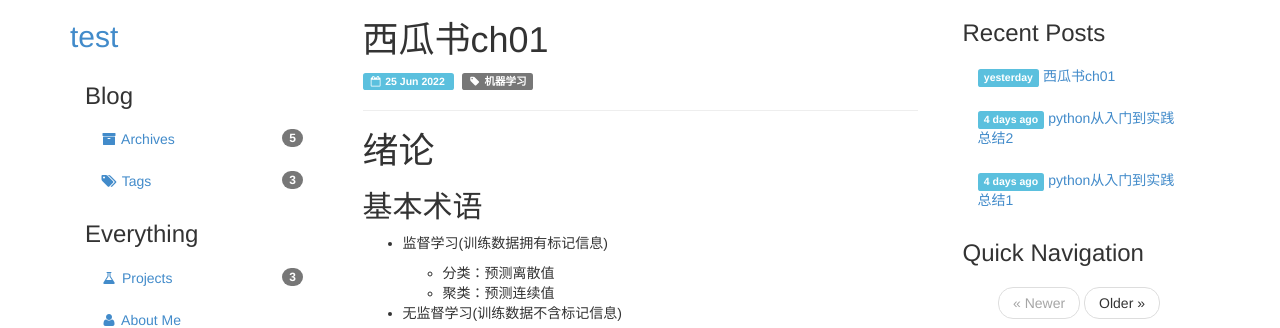
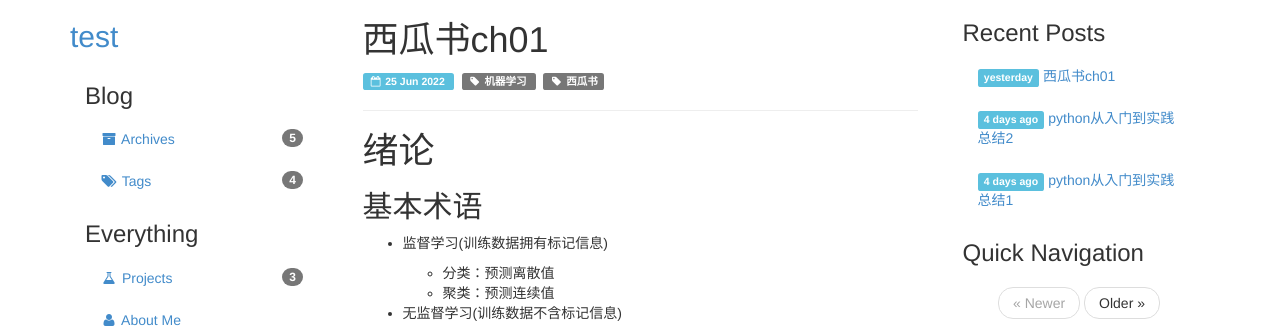
Before and after one commit to blog666/blog666.github.io, a Jekyll site: the page built from _posts/2022-6-25-西瓜书ch01.md, in a window 1280 px wide. Shown: the top 328 px of the page. Built offline with Jekyll 4.4.1, drawn with Linux system fonts in a browser that asks for light colours.

Commit message:
2022625fifth

```diff
--- a/_posts/2022-6-25-西瓜书ch01.md
+++ b/_posts/2022-6-25-西瓜书ch01.md
@@ -1,6 +1,6 @@
 ---
 title: 西瓜书ch01
-tags: [机器学习]
+tags: [机器学习, 西瓜书]
 ---
 # 绪论
 
```
